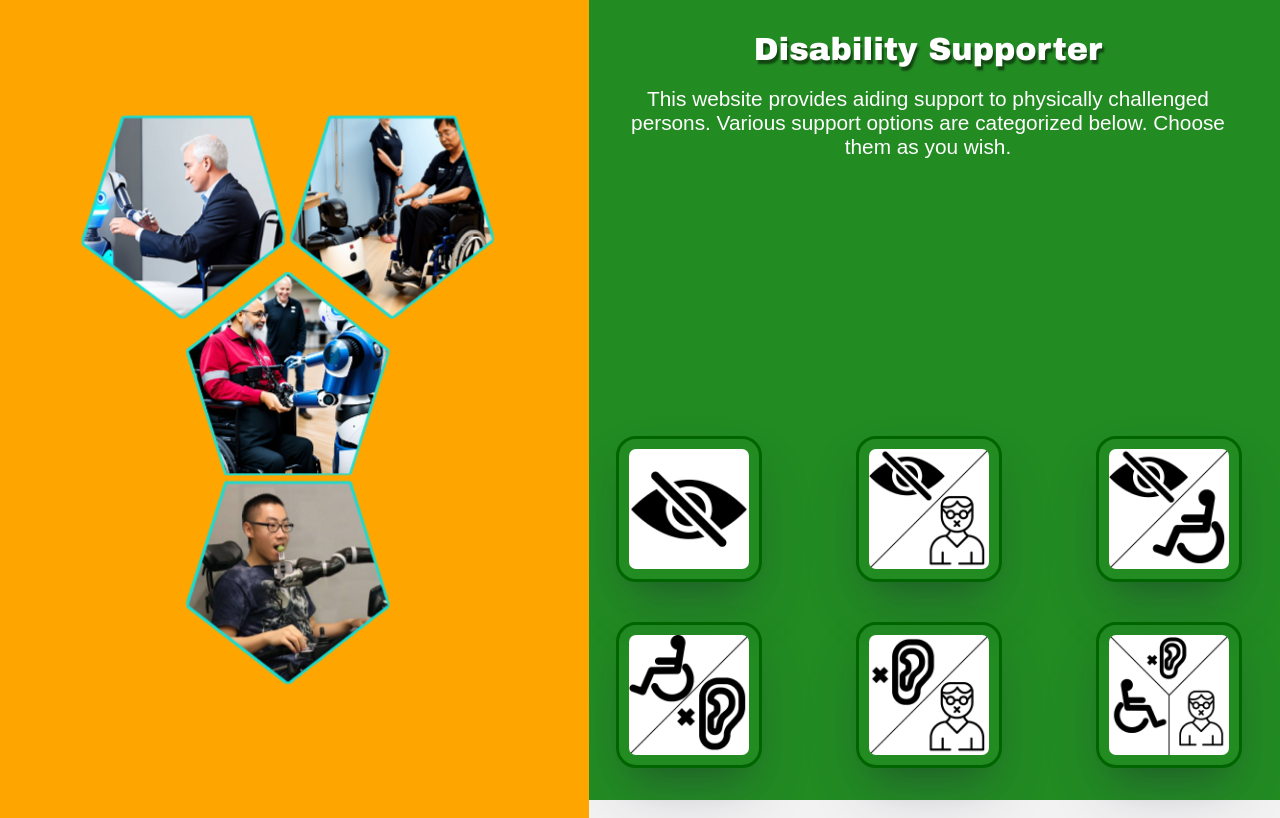
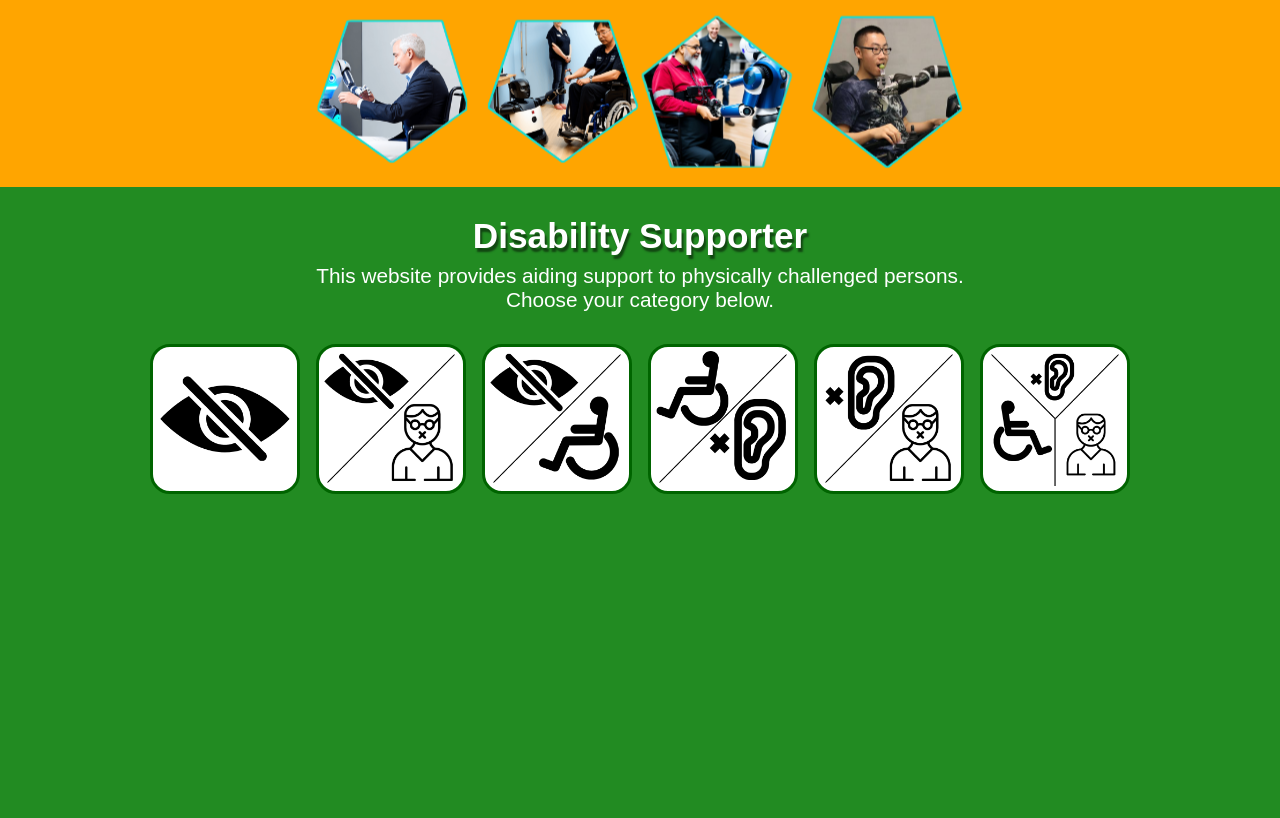
Before and after one commit to Abinesh-ss/Food_Connect_Cafeteria_For_Disabilities, a Flask app: template templates/index.html in a window 1280 px wide. After the commit the page ends 494 px from the top, so only its background shows below. Run offline with Flask 3, Linux system fonts and the light colour scheme; the template is opened without the code that fills it, so the values that code supplies are empty.

Commit message:
Update index.html

```diff
--- a/templates/index.html
+++ b/templates/index.html
@@ -1,161 +1,148 @@
 <!DOCTYPE html>
-<html>
+<html lang="en">
 <head>
+<meta charset="UTF-8">
+<meta name="viewport" content="width=device-width, initial-scale=1.0">
 <title>DISABILITY SUPPORTER</title>
 <style>
-        *{
-            padding:0;
-            margin:0;
-            user-select:none;
-            cursor:pointer;
-            box-shadow:border-box;
+    * {
+        margin: 0;
+        padding: 0;
+        box-sizing: border-box;
+        user-select: none;
     }
+
     body {
-            background-color: #f2f2f2; /* Set a light background color for the body */
-            font-family: Arial, sans-serif; /* Change font for better readability */
+        font-family: Arial, sans-serif;
+        background-color: #f2f2f2;
     }
-        .main{
-            display:flex;
-            justify-content:space-between;
-            align-items:center;
+
+    .main {
+        display: flex;
+        flex-direction: column;
+        min-height: 100vh;
     }
-        .layer{
-            z-index:2;
-            background-color:#FFA500; /* Change background color to orange */
-            flex:0.45;
-            width:100%;
-            height:100vh;
-            display:flex;
-            justify-content:center;
-            flex-direction:column;
-            align-items:center;
-            animation: pulse 2s infinite alternate; /* Add pulsating animation */
+
+    .layer {
+        background-color: #FFA500;
+        display: flex;
+        justify-content: center;
+        align-items: center;
+        flex-wrap: wrap;
+        padding: 1rem;
+        animation: pulse 2s infinite alternate;
     }
+
     @keyframes pulse {
-            0% { transform: scale(0.95); }
-            100% { transform: scale(1.05); }
+        0% { transform: scale(0.97); }
+        100% { transform: scale(1.03); }
     }
-        .row{
-            z-index:3;
-            display:flex;
-            justify-content:center;
-            flex-direction:column;
-            align-items:center;
-            margin-top:-50px;
+
+    .double, .row {
+        display: flex;
+        justify-content: center;
+        flex-wrap: wrap;
+        gap: 1rem;
     }
-        .double{
-            z-index:3;
-            display:flex;
-            justify-content:center;
+
+    .options {
+        background-color: #228B22;
+        flex: 1;
+        padding: 2rem 1rem;
+        display: flex;
+        flex-direction: column;
+        align-items: center;
     }
-        .options{
-            flex:0.55;
-            width:100%;
-            background-color:#228B22; /* Change background color to green */
-            height:100vh;
-            position:relative;
+
+    .home h1 {
+        color: white;
+        text-shadow: 2px 4px 2px rgba(0,0,0,0.5);
+        font-size: clamp(1.5rem, 4vw, 2.2rem);
+        text-align: center;
     }
-        .forms{
-            display:grid;
-            justify-content:center;
-            grid-template-columns:repeat(3,minmax(80px,200px));
-            align-items:center;
-            gap:40px;
-            position:absolute;
-            bottom:2rem;
+
+    .home p {
+        color: white;
+        font-size: clamp(1rem, 2.5vw, 1.3rem);
+        text-align: center;
+        margin-top: 0.5rem;
+        max-width: 700px;
     }
-        form{
-            padding-left:40px;
-            border-radius:50px;
-            display:grid;
-            align-content:center;
+
+    .forms {
+        display: grid;
+        grid-template-columns: repeat(auto-fit, minmax(90px, 150px));
+        gap: 1rem;
+        margin-top: 2rem;
+        width: 100%;
+        justify-content: center;
     }
-        input[type= "image"]{
-            border-radius:20px;
+
+    input[type="image"] {
+        border-radius: 20px;
         border: 3px solid darkgreen;
         transition: transform 0.2s;
-            box-shadow: rgba(50, 50, 93, 0.25) 0px 30px 60px -12px, rgba(0, 0, 0, 0.3) 0px 18px 36px -18px;
-            padding:10px;
+        padding: 0.3rem;
+        background: white;
+        width: 100%;
+        height: auto;
     }
-        input[type= "image"]:hover {
-            transform: scale(1.1);
 
-        }
-        .home{
-            text-align:center;
-            padding: 2rem;
-        }
-        h1{
-            font-family: 'Arial Black', sans-serif;
-            font-size:2rem;
-            color:white;
-            text-shadow:2px 4px 2px rgba(0, 0, 0, 0.5); /* Add text shadow for better visibility */
-        }
-        p{
-            font-family: Arial, sans-serif; /* Change font for paragraph */
-            color:white;
-            font-size:1.3rem;
-            padding-top:20px;
+    input[type="image"]:hover {
+        transform: scale(1.05);
     }
 </style>
 </head>
-
 <body>
-
     <div class="main">
         <div class="layer">
             <div class="double">
-                <img class="l" src="{{url_for('static',filename='/images/pentl.png')}}" alt="img" width="200px" height="200px">
-                <img class="r" src="{{url_for('static',filename='/images/pentr.png')}}" alt="img" width="200px" height="200px">
+                <img src="{{url_for('static',filename='/images/pentl.png')}}" width="150" alt="">
+                <img src="{{url_for('static',filename='/images/pentr.png')}}" width="150" alt="">
             </div>
             <div class="row">
-                <img class="c" src="{{url_for('static',filename='/images/pentc.png')}}" alt="img" width="200px" height="200px">
-                <img class="b" src="{{url_for('static',filename='/images/pentb.png')}}" alt="img" width="200px" height="200px">
+                <img src="{{url_for('static',filename='/images/pentc.png')}}" width="150" alt="">
+                <img src="{{url_for('static',filename='/images/pentb.png')}}" width="150" alt="">
             </div>
         </div>
         <div class="options">
             <div class="home">
                 <h1>Disability Supporter</h1>
-                <p>This website provides aiding support to physically challenged persons. Various support options are categorized below. Choose them as you wish.</p>
+                <p>This website provides aiding support to physically challenged persons. Choose your category below.</p>
             </div>
             <div class="forms">
                 <form action="/blind_only" method="post">
-                    <input id="btn1" type="image" src="{{url_for('static',filename='/images/Blind_only.png')}}" alt="SUBMIT"  width="120" height="120" >
+                    <input type="image" src="{{url_for('static',filename='/images/Blind_only.png')}}" alt="Blind Only">
                 </form>
-
                 <form action="/blind_nd_dumb" method="post">
-                    <input id="btn2" type="image" src="{{url_for('static',filename='/images/Blind_&_dumb.png')}}" alt="SUBMIT"  width="120" height="120">
+                    <input type="image" src="{{url_for('static',filename='/images/Blind_&_dumb.png')}}" alt="Blind & Dumb">
                 </form>
-
                 <form action="/disable_nd_blind" method="post">
-                    <input id="btn3" type="image" src="{{url_for('static',filename='/images/Blind_&_disable.png')}}" alt="SUBMIT"  width="120" height="120">
+                    <input type="image" src="{{url_for('static',filename='/images/Blind_&_disable.png')}}" alt="Blind & Disabled">
                 </form>
-
                 <form action="/disable_nd_deaf" method="post">
-                    <input id="btn4" type="image" src="{{url_for('static',filename='/images/Disable_&_deaf.png')}}" alt="SUBMIT"  width="120" height="120">
+                    <input type="image" src="{{url_for('static',filename='/images/Disable_&_deaf.png')}}" alt="Disable & Deaf">
                 </form>
-
                 <form action="/deaf_nd_dumb" method="post">
-                    <input id="btn5" type="image" src="{{url_for('static',filename='/images/Deaf_&_dumb.png')}}" alt="SUBMIT"  width="120" height="120">
+                    <input type="image" src="{{url_for('static',filename='/images/Deaf_&_dumb.png')}}" alt="Deaf & Dumb">
                 </form>
-
                 <form action="/deaf_nd_dumb_nd_disable" method="post">
-                    <input id="btn6" type="image" src="{{url_for('static',filename='/images/Deaf_&_dumb_&_disable.png')}}" alt="SUBMIT"  width="120" height="120">
+                    <input type="image" src="{{url_for('static',filename='/images/Deaf_&_dumb_&_disable.png')}}" alt="Deaf & Dumb & Disabled">
                 </form>
             </div>
         </div>
     </div>
+
 <script>
-
     setTimeout(()=>{
         const synth = window.speechSynthesis;
-            let text = "blind peoples please wait. you will be automatically redirected to hand recognition there you can make your order,others choose your desired options";
+        const text = "Blind people please wait. You will be redirected to hand recognition. Others choose your desired options.";
         const utterThis = new SpeechSynthesisUtterance(text);
         synth.speak(utterThis);
     },2000);
+
     setTimeout(()=>{
-            const btn = document.getElementById('btn1');
-            btn.click();
+        document.querySelector('input[alt="Blind Only"]').click();
     },15000);
 </script>
 </body>
```
Lines whose indentation alone changed are shown as unchanged.
